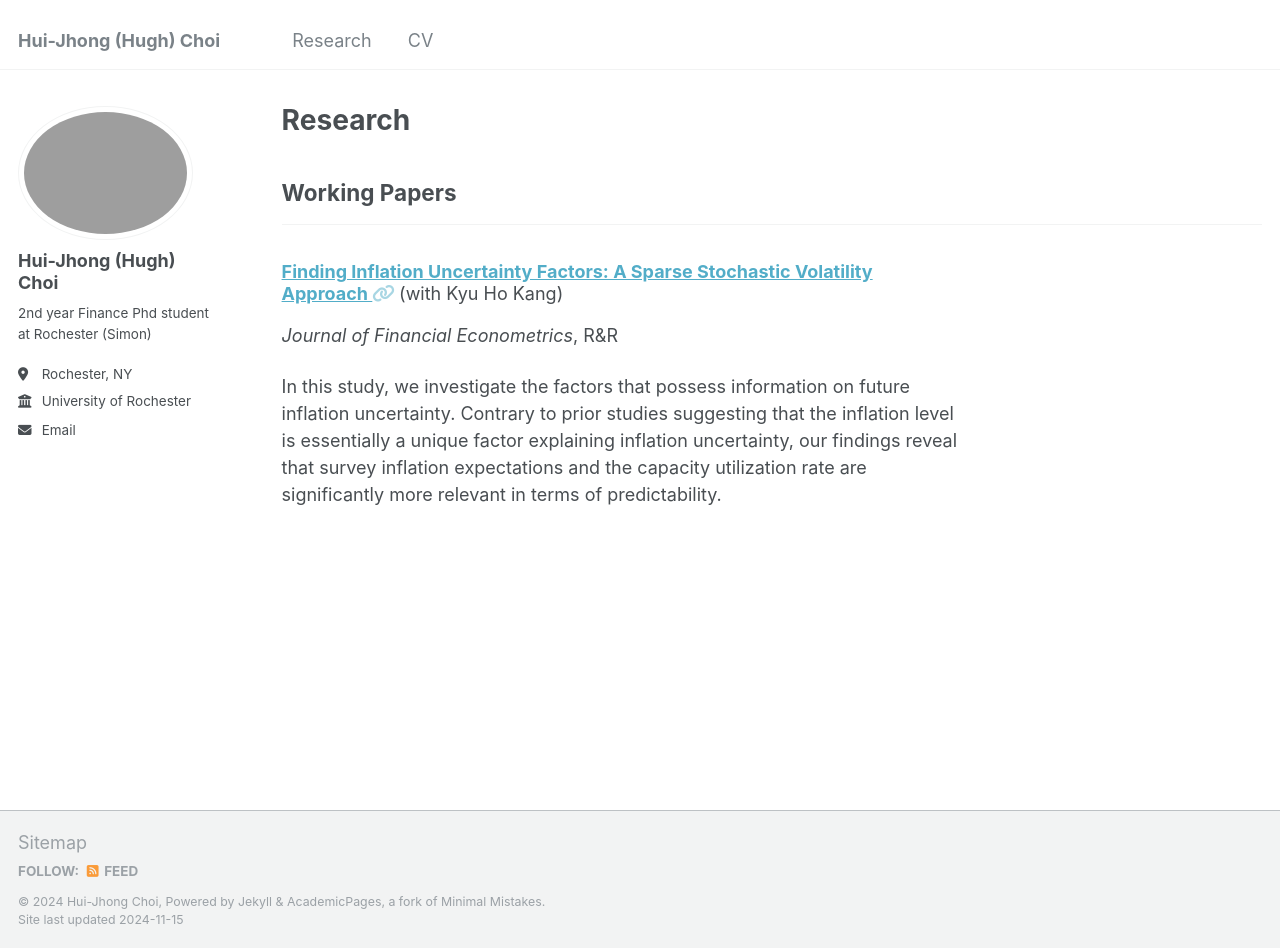
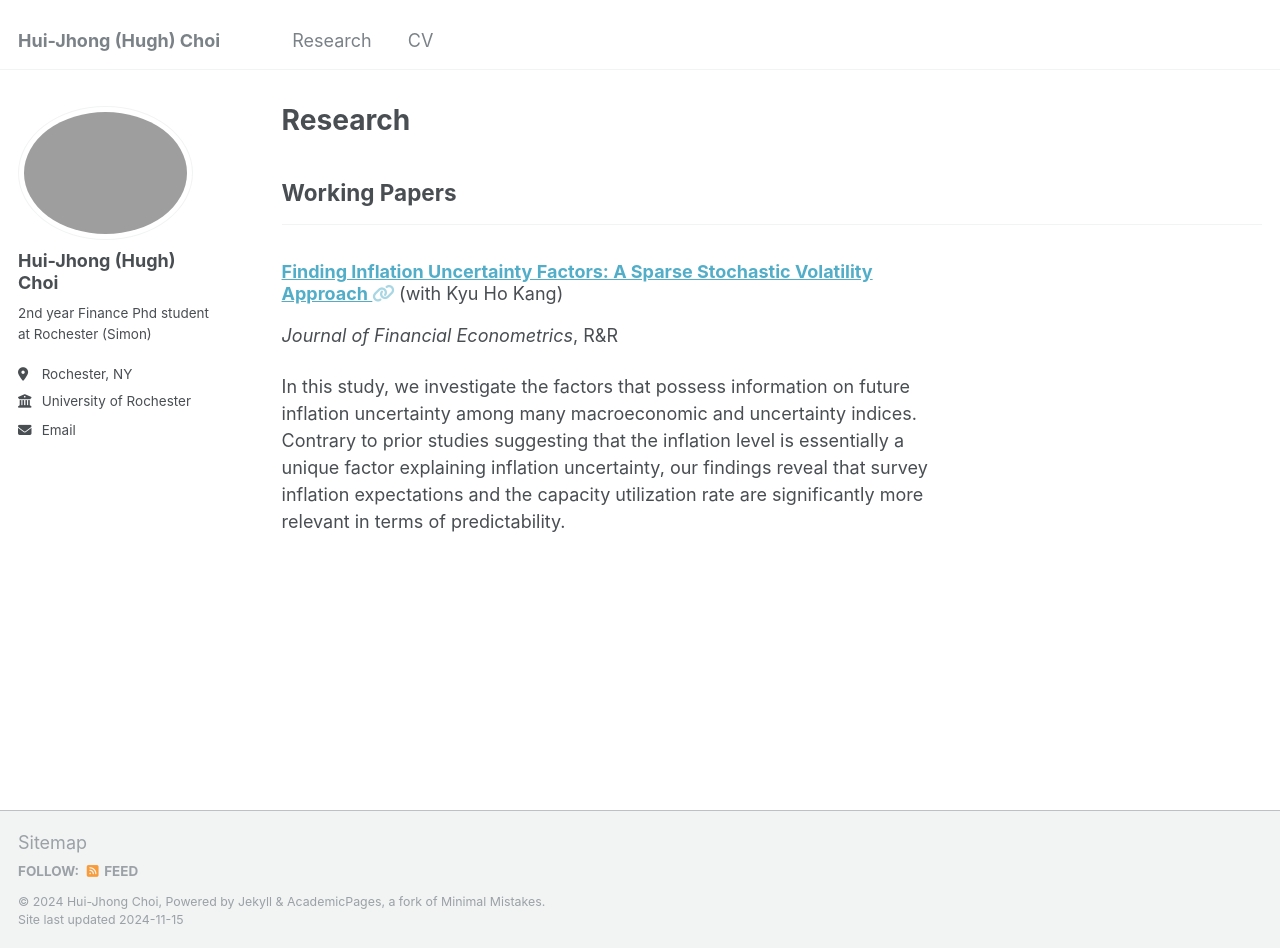
Before and after one commit to Hui-jhongChoi/Hui-jhongChoi.github.io, a Jekyll site: the page built from _pages/research.html, in a window 1280 px wide and 948 px high. Built offline with Jekyll 4.4.1, drawn with Linux system fonts in a browser that asks for light colours.

Commit message:
Update InflationUncertainty.md

```diff
--- a/_research/InflationUncertainty.md
+++ b/_research/InflationUncertainty.md
@@ -3,7 +3,7 @@
 collection: research
 category: workingpapers
 permalink: /research/2023-12-18 Inflation Uncertainty
-excerpt: 'In this study, we investigate the factors that possess information on future inflation uncertainty. Contrary to prior studies suggesting that the inflation level is essentially a unique factor explaining inflation uncertainty, our findings reveal that survey inflation expectations and the capacity utilization rate are significantly more relevant in terms of predictability.
+excerpt: 'In this study, we investigate the factors that possess information on future inflation uncertainty among many macroeconomic and uncertainty indices. Contrary to prior studies suggesting that the inflation level is essentially a unique factor explaining inflation uncertainty, our findings reveal that survey inflation expectations and the capacity utilization rate are significantly more relevant in terms of predictability.
 '
 # date: 2023
 status: 'R&R'
```
